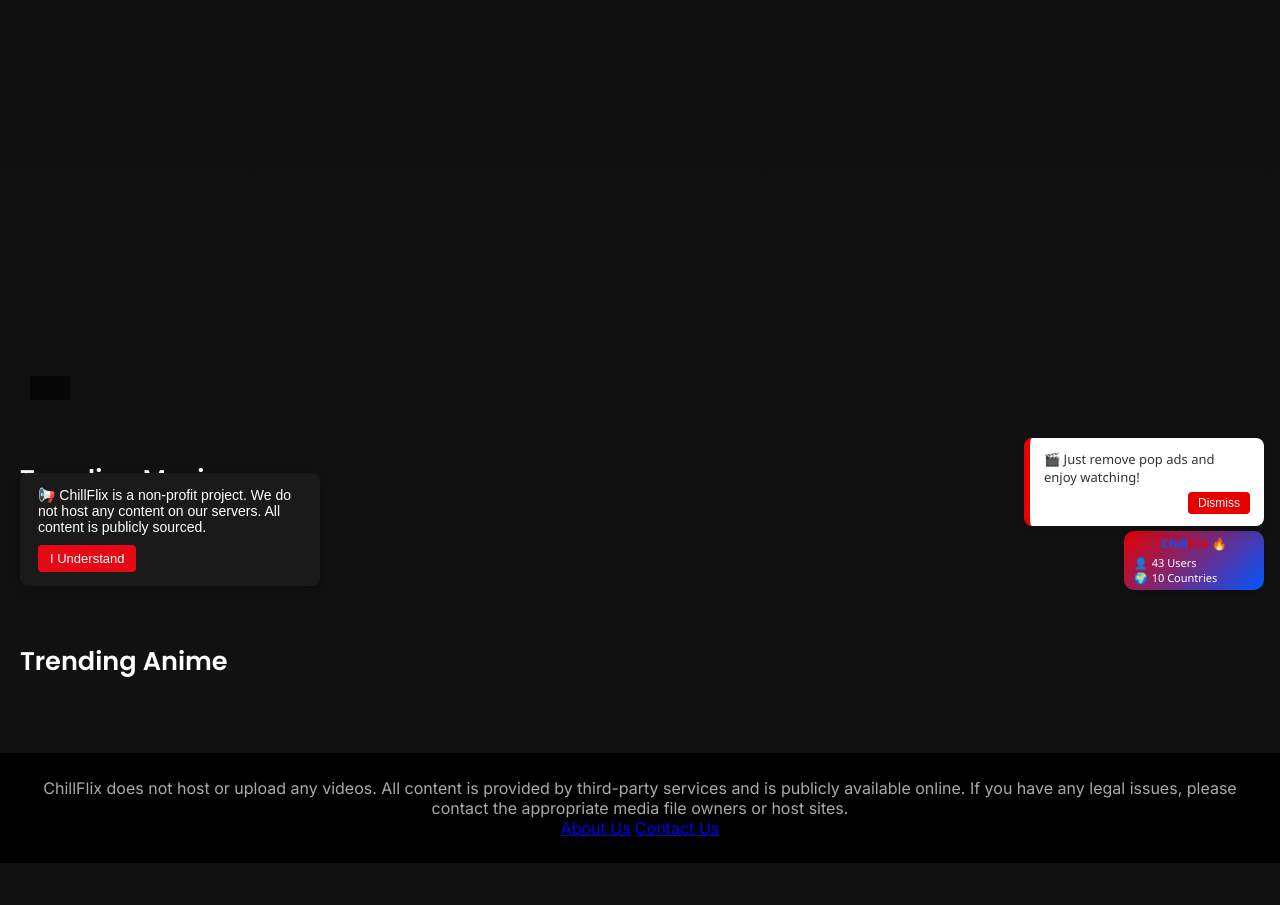
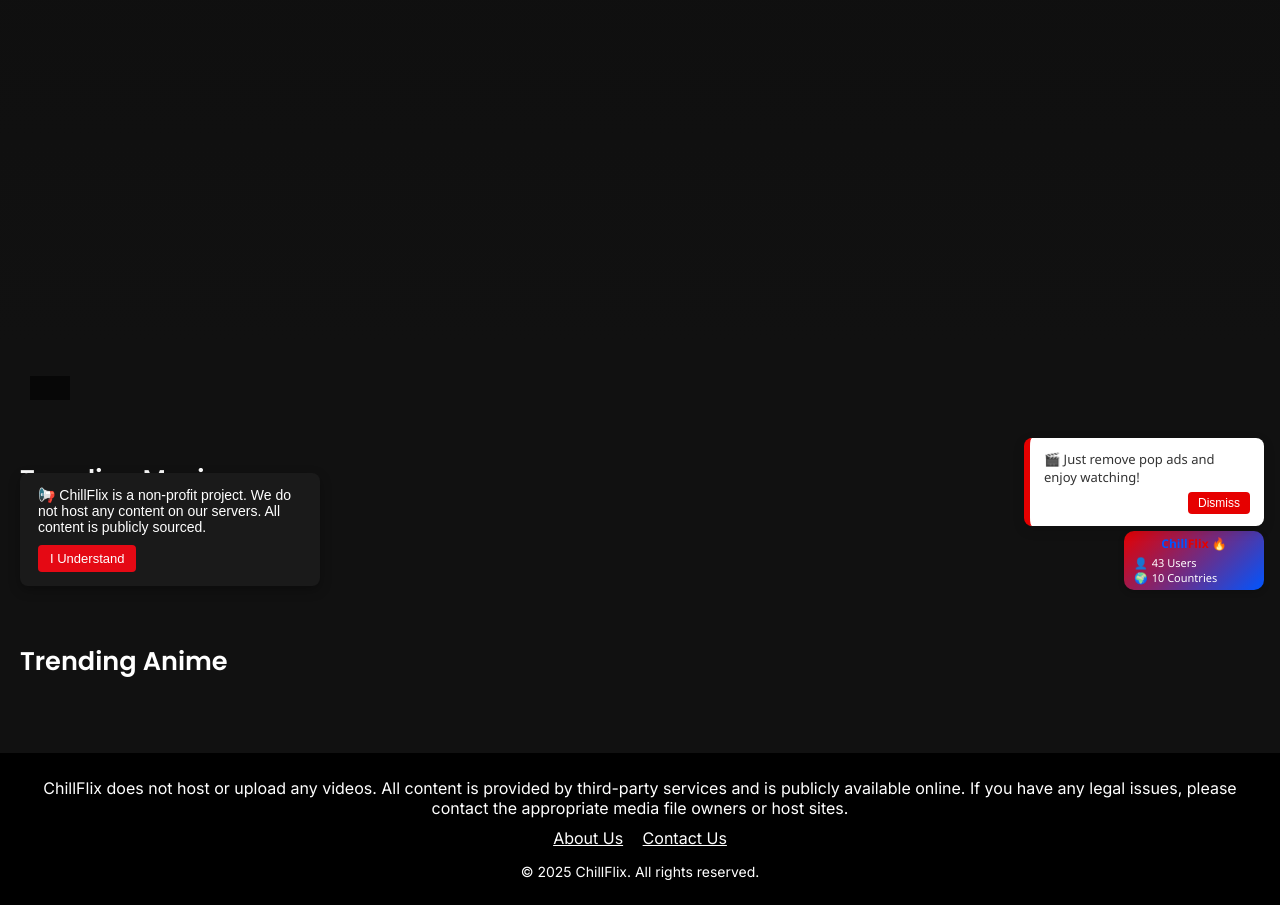
Before and after one commit to geezmoww/chillflix, a plain HTML site: page my-website/index.html in a window 1280 px wide. Shown: the part 194-1099 px from the top of the page. Before the commit the page ends 1057 px from the top, so only its background shows below. Drawn offline with Linux system fonts and the light colour scheme; no server answers.

Commit message:
Update index.html

```diff
--- a/my-website/index.html
+++ b/my-website/index.html
@@ -133,15 +133,18 @@
 
   <!-- Footer -->
   <footer class="footer" role="contentinfo">
-<div class="disclaimer-section">
+<div class="disclaimer-section" style="color: white;">
   <p>
     ChillFlix does not host or upload any videos. All content is provided by third-party services and is publicly available online.
     If you have any legal issues, please contact the appropriate media file owners or host sites.
   </p>
-  <div class="disclaimer-links">
-    <a href="/about.html">About Us</a>
-    <a href="/contact.html">Contact Us</a>
+  <div class="disclaimer-links" style="margin-top: 10px;">
+    <a href="/about.html" style="color: white; text-decoration: underline;">About Us</a>
+    <a href="/contact.html" style="color: white; text-decoration: underline; margin-left: 15px;">Contact Us</a>
   </div>
+  <p style="margin-top: 15px; font-size: 14px; color: white;">
+    © 2025 ChillFlix. All rights reserved.
+  </p>
 </div>
   </footer>
 <!-- Reminder Message -->
```
